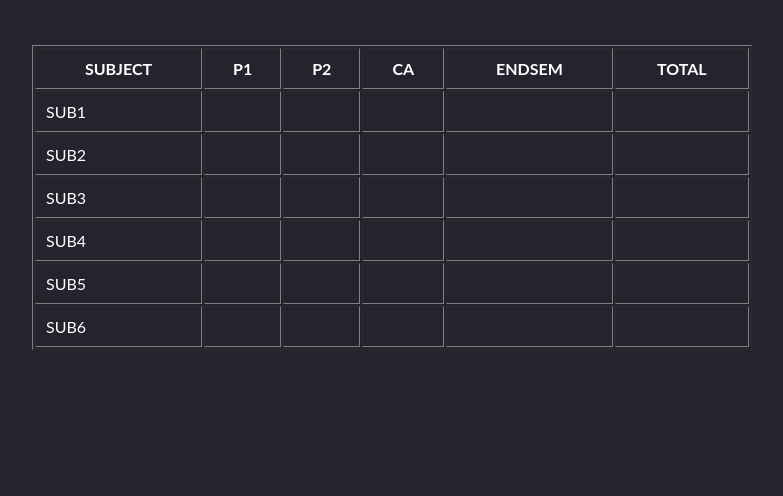
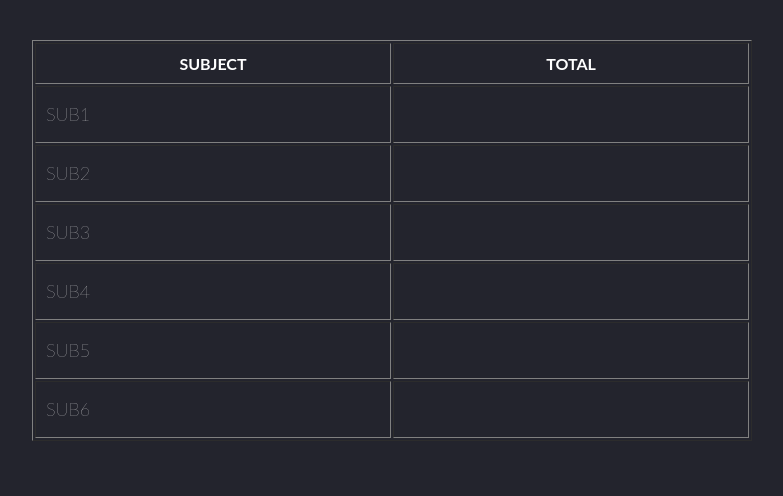
Before and after one commit to Yaswanthroy/marksentrywebpage, a plain HTML site: page result.html in a window 1280 px wide. Shown: the part 185-681 px from the top of the page, without its empty margins (248-1031 px from the left). Drawn offline with Linux system fonts and the light colour scheme.

Commit message:
hopefully final commit ;__;

```diff
--- a/css/result.css
+++ b/css/result.css
@@ -8,7 +8,7 @@ body {
     margin: 0 auto;
     padding-left: 32px;
     padding-right: 32px;
-    padding-top: 40px;
+    padding-top: 35px;
     border-radius: 12px;
     font-family: Lato;
 }
@@ -18,3 +18,10 @@ body {
 td, th {
     padding: 10px;
   }
+.ok{
+    box-shadow: none;
+    line-height: 35px;
+    width: 120px;
+    font-size: large;
+    font-weight: 100;
+  }
--- a/css/style.css
+++ b/css/style.css
@@ -20,7 +20,7 @@
   text-align: center;
 }
 .ok{
-  color: white;
+    color: white;
     background-color: rgba(35,36,45,255);
     border: none;
     border-width: 0px;
@@ -31,6 +31,7 @@
     font-weight: 100;
 }
 .ok1{
+  box-shadow: none;
   border-width: 0.5px;
   border-radius: 2.7px;
   color: white;
--- a/javascript/result.js
+++ b/javascript/result.js
@@ -1,8 +1,10 @@
 var name = localStorage.getItem("name");
 var rollno = localStorage.getItem("rollno");
+var gracemarks = localStorage.getItem("grace");
 var result = JSON.parse(localStorage.getItem("output"));
 document.getElementById("n").innerHTML = "Name : "+name;
 document.getElementById("roll").innerHTML = "Roll.No : "+rollno;
+document.getElementById("marks").innerHTML = "Grace Marks : "+gracemarks;
 for(let i=0;i<result.length;i++){
     document.getElementById(i).innerHTML = result[i];
 }
--- a/javascript/sum.js
+++ b/javascript/sum.js
@@ -128,6 +128,7 @@ function myFunction1(val,check) {
       alert("Should be less than 20");
     }
     else{
+    localStorage.setItem("grace", parseInt(grace));
     total.push(sub1,sub2,sub3,sub4,sub5,sub6);
     total[total.indexOf(Math.min.apply(Math, total))]+=parseInt(grace);
     localStorage.setItem("output", JSON.stringify(total));
--- a/result.html
+++ b/result.html
@@ -2,6 +2,9 @@
 <html>
     <head>
         <title>Final Results</title>
+        <meta charset="UTF-8">
+        <meta http-equiv="X-UA-Compatible" content="IE=edge" />
+        <meta name="viewport" content="width=device-width, initial-scale=1.0" />
         <link rel="stylesheet" type="text/css" href="css/result.css" />
     </head>
     <body>
@@ -13,64 +16,38 @@
             <thead>
             <tr>
                 <th>SUBJECT</th>
-                <th>P1</th>
-                <th>P2</th>
-                <th>CA</th>
-                <th>ENDSEM</th>
                 <th>TOTAL</th>
             </tr>
             </thead>
             <tbody>
                 <tr>
-                  <td>SUB1</td>
-                  <td></td>
-                  <td></td>
-                  <td></td>
-                  <td></td>
-                  <td id="0"></td>
+                  <td class="ok">SUB1</td>
+                  <td class="ok" id="0"></td>
                 </tr>
                 <tr>
-                    <td>SUB2</td>
-                    <td></td>
-                    <td></td>
-                    <td></td>
-                    <td></td>
-                    <td id="1"></td>
+                    <td class="ok">SUB2</td>
+                    <td class="ok" id="1"></td>
                   </tr>
                   <tr>
-                    <td>SUB3</td>
-                    <td></td>
-                    <td></td>
-                    <td></td>
-                    <td></td>
-                    <td id="2"></td>
+                    <td class="ok">SUB3</td>
+                    <td class="ok" id="2"></td>
                   </tr>
                   <tr>
-                    <td>SUB4</td>
-                    <td></td>
-                    <td></td>
-                    <td></td>
-                    <td></td>
-                    <td id="3"></td>
+                    <td class="ok">SUB4</td>
+                    <td class="ok" id="3"></td>
                   </tr>
                   <tr>
-                    <td>SUB5</td>
-                    <td></td>
-                    <td></td>
-                    <td></td>
-                    <td></td>
-                    <td id="4"></td>
+                    <td class="ok">SUB5</td>
+                    <td class="ok" id="4"></td>
                   </tr>
                   <tr>
-                    <td>SUB6</td>
-                    <td></td>
-                    <td></td>
-                    <td></td>
-                    <td></td>
-                    <td id="5"></td>
+                    <td class="ok">SUB6</td>
+                    <td class="ok" id="5"></td>
                   </tr>
                 </tbody>
         </table><br>
+        <div style="padding: 10px;"></div>
+        <h1 id="marks"></h1>
     </div>
         <script type="text/javascript" src="javascript/result.js"></script>
     </body>
```
Also changed, not shown: index.html (+1 -1 lines).
